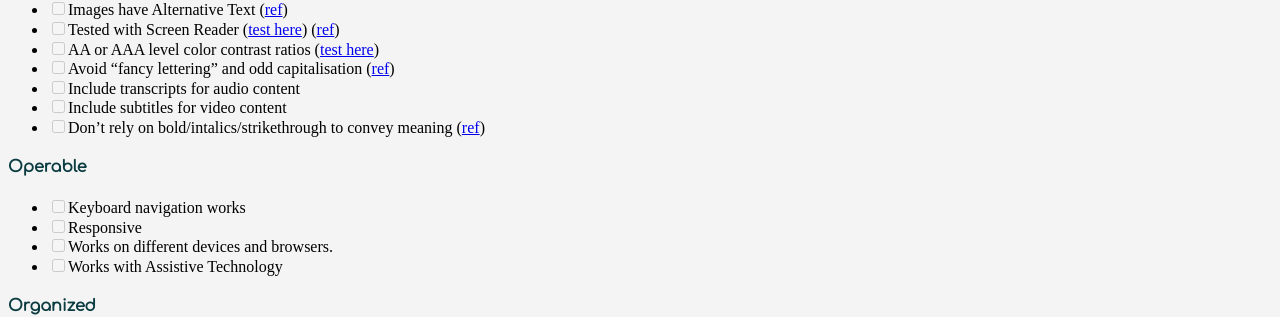
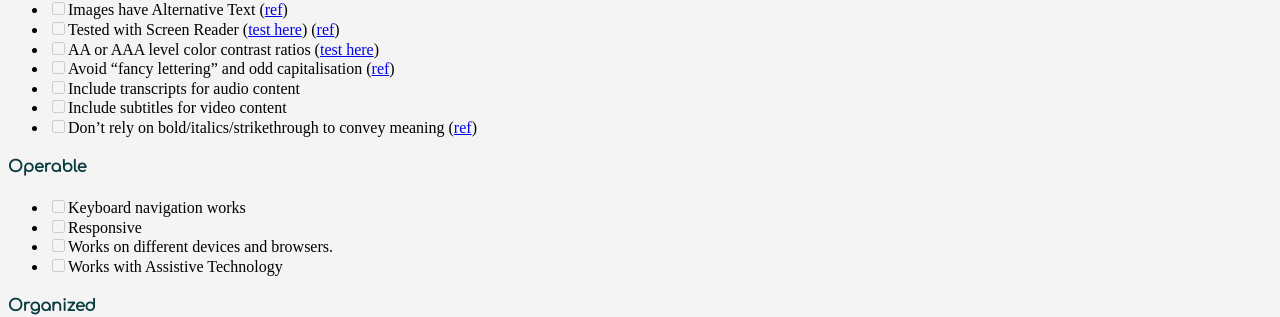
Before and after one commit to VickiLanger/OpenGates, a Jekyll site: the page built from site/checklist.md, in a window 1280 px wide and 900 px high, scrolled down 2293 px. Shown: the part 264-581 px from the top of the window. Built offline with Jekyll 4.4.1, drawn with Linux system fonts in a browser that asks for light colours.

Commit message:
fix spelling

```diff
--- a/site/checklist.md
+++ b/site/checklist.md
@@ -128,7 +128,7 @@ People should be able see and read even with impaired vision
 - [ ] Avoid "fancy lettering" and odd capitalisation ([ref](https://www.selfdefined.app/definitions/spongebob-case/))
 - [ ] Include transcripts for audio content
 - [ ] Include subtitles for video content
-- [ ] Don't rely on bold/intalics/strikethrough to convey meaning ([ref](https://www.tempertemper.net/blog/be-careful-with-strikethrough))
+- [ ] Don't rely on bold/italics/strikethrough to convey meaning ([ref](https://www.tempertemper.net/blog/be-careful-with-strikethrough))
 
 #### Operable
 - [ ] Keyboard navigation works
```
